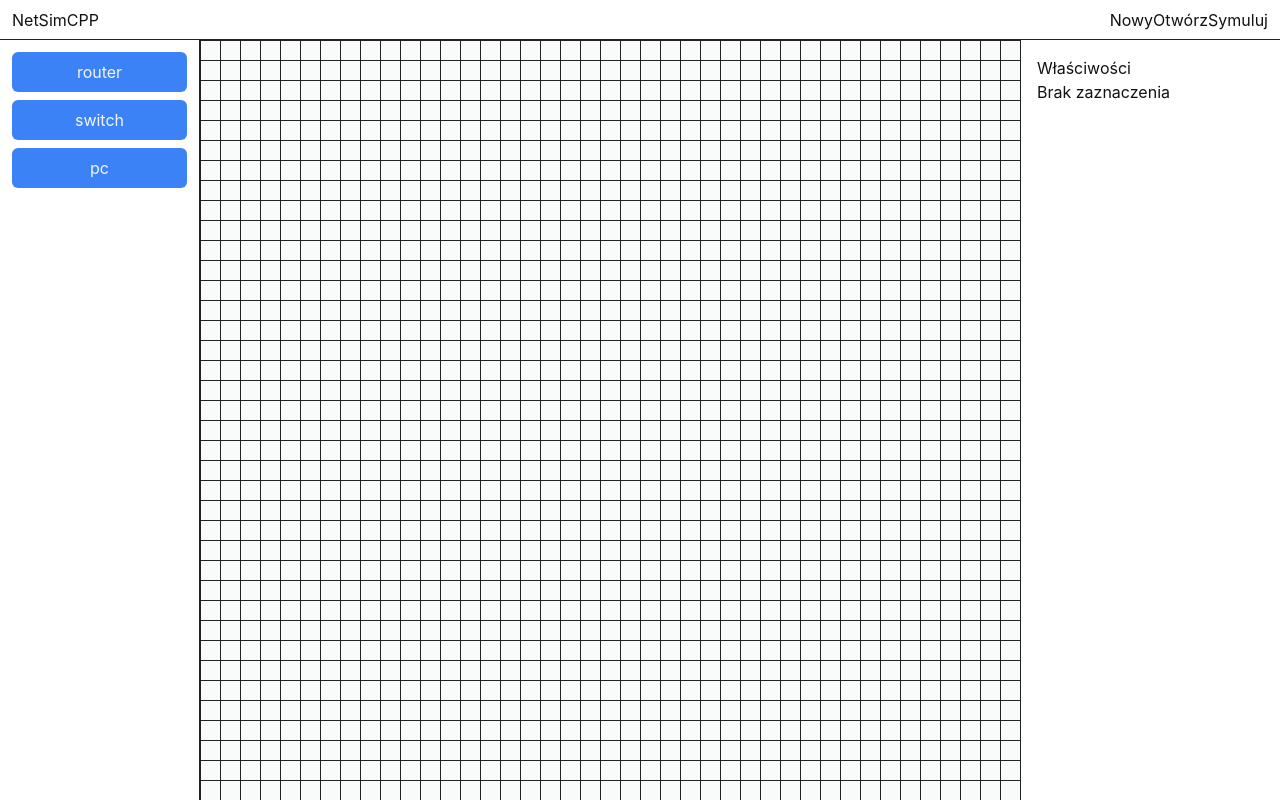
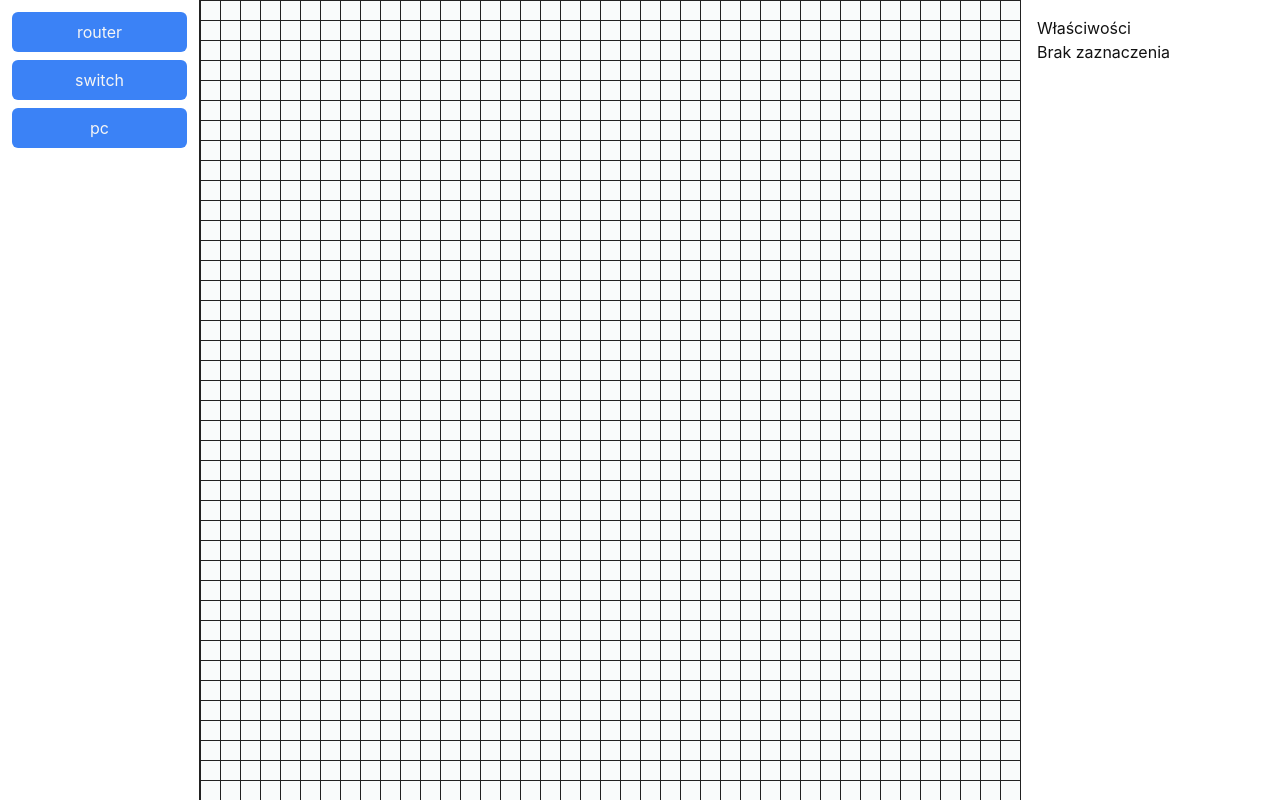
Before and after one commit to UmarlyPoeta/inzynieria_oprogramowania, a React (Vite) app in the folder project/frontend/: page / in a window 1280 px wide. Built offline with nearby package versions, Linux system fonts and the light colour scheme.

Commit message:
chore: remove `Topbar` component

```diff
--- a/project/frontend/src/components/index.ts
+++ b/project/frontend/src/components/index.ts
@@ -1,5 +1,4 @@
 export { default as Sidebar } from './layout/Sidebar/Sidebar';
-export { default as TopBar } from './layout/TopBar/TopBar';
 export { default as LeftSidebar } from './layout/LeftSidebar/LeftSidebar';
 export { default as RightSidebar } from './layout/RightSidebar/RightSidebar';
 export { default as CanvasArea } from './layout/CanvasArea/CanvasArea';
--- a/project/frontend/src/components/layout/TopBar/TopBar.tsx
+++ /dev/null
@@ -1,27 +0,0 @@
-import styled from 'styled-components';
-
-const Bar = styled.div`
-  height: 40px;
-  background-color: ${(props: any) => props.theme.colors.surface};
-  border-bottom: 1px solid #222;
-  display: flex;
-  align-items: center;
-  justify-content: space-between;
-  padding: 0 12px;
-  user-select: none;
-`;
-
-const TopBar = () => {
-    return (
-      <Bar>
-        <span>NetSimCPP</span>
-        <div>
-            <button>Nowy</button>
-            <button>Otwórz</button>
-            <button>Symuluj</button>
-        </div>
-        </Bar>
-    );
-}
-
-export default TopBar;
--- a/project/frontend/src/pages/Workspace/Workspace.tsx
+++ b/project/frontend/src/pages/Workspace/Workspace.tsx
@@ -1,6 +1,5 @@
 import styled from 'styled-components';
 import {
-    TopBar,
     LeftSidebar,
     RightSidebar,
     CanvasArea,
@@ -22,7 +21,6 @@ const MainArea = styled.div`
 const Workspace = () => {
   return (
     <Container>
-      <TopBar />
       <MainArea>
         <LeftSidebar />
         <CanvasArea />
```
